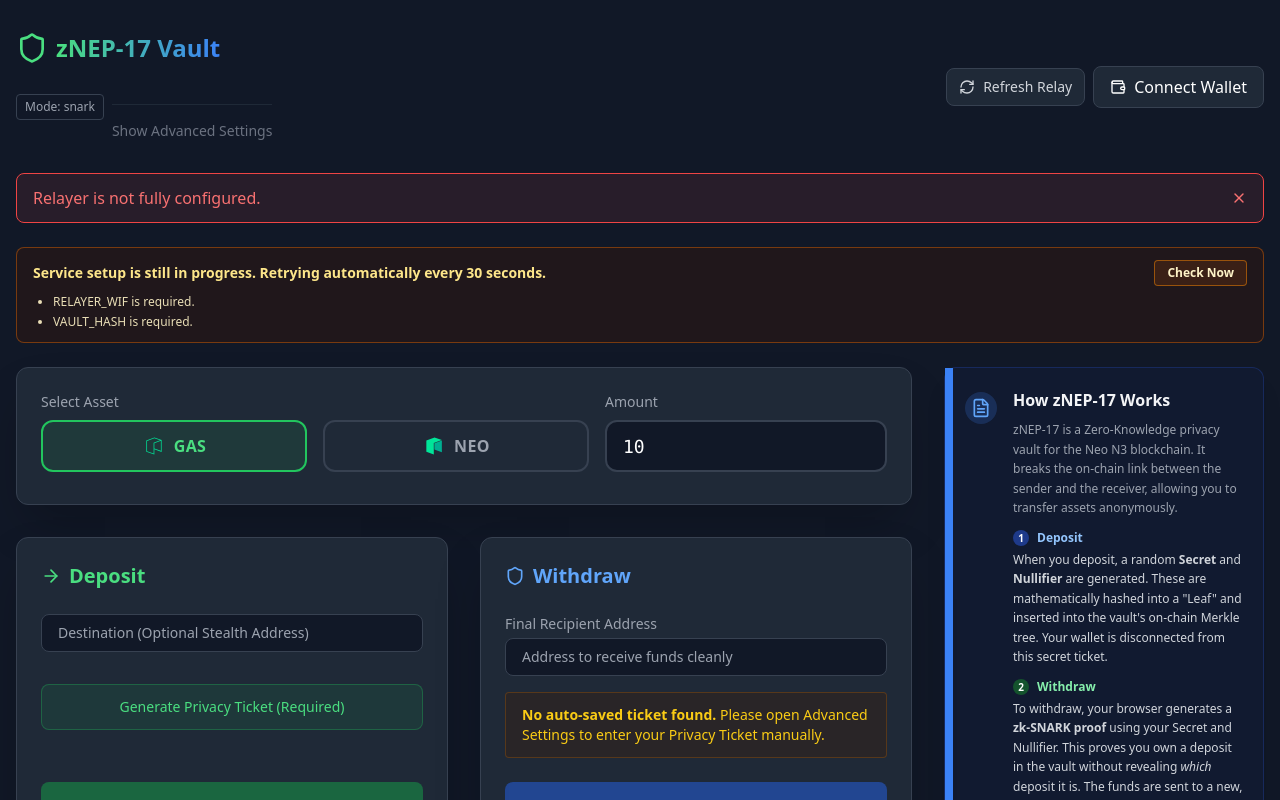
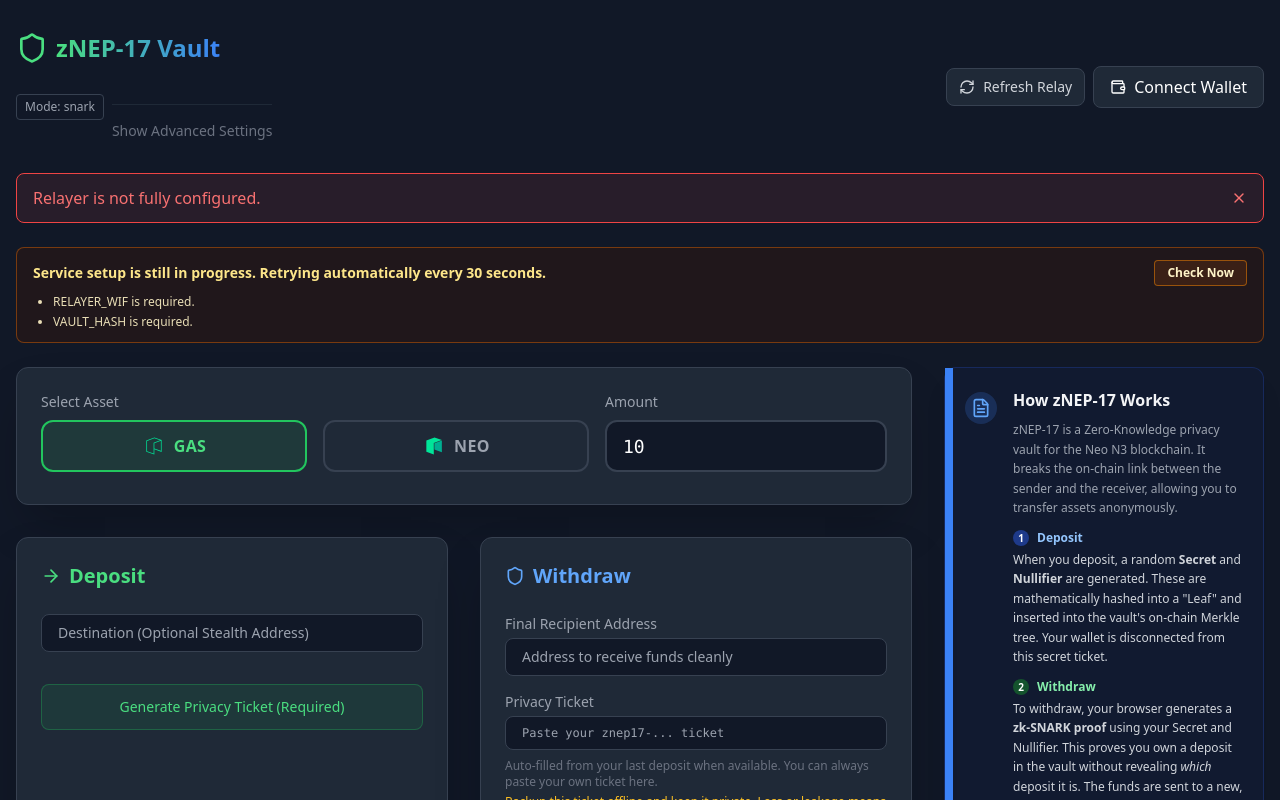
Before and after one commit to r3e-network/znep17, a Next.js app in the folder web/: page / in a window 1280 px wide. Shown: the top 800 px of the page. Built offline with nearby package versions, Linux system fonts and the light colour scheme; no server answers.

Commit message:
feat(web): wallet-scoped privacy tickets and safer withdraw UX

```diff
--- /dev/null
+++ b/web/app/lib/privacy-ticket.ts
@@ -0,0 +1,99 @@
+const HASH160_HEX_RE = /^(?:0x)?[0-9a-fA-F]{40}$/;
+const SECRET_RE = /^[0-9a-fA-F]{1,64}$/;
+const DECIMAL_RE = /^(?:0|[1-9]\d*)(?:\.\d+)?$/;
+const TICKET_PREFIX = "znep17-";
+
+const TOKEN_GAS = "0xd2a4cff31913016155e38e474a2c06d08be276cf";
+const TOKEN_NEO = "0xef4073a0f2b305a38ec4050e4d3d28bc40ea63f5";
+
+export type ParsedPrivacyTicket = {
+  secretHex: string;
+  nullifierHex: string;
+  amount: string;
+  tokenHash: string;
+};
+
+export type ParsePrivacyTicketResult = {
+  complete: boolean;
+  error: string | null;
+  ticket: ParsedPrivacyTicket | null;
+};
+
+export type StoredPrivacyTicketParts = {
+  secretHex?: string | null;
+  nullifierHex?: string | null;
+  amount?: string | null;
+  tokenHash?: string | null;
+};
+
+export function isSupportedTicketTokenHash(tokenHash: string): boolean {
+  const normalized = tokenHash.trim().toLowerCase();
+  return normalized === TOKEN_GAS || normalized === TOKEN_NEO;
+}
+
+export function formatPrivacyTicket(ticket: ParsedPrivacyTicket): string {
+  return `${TICKET_PREFIX}${ticket.secretHex}-${ticket.nullifierHex}-${ticket.amount}-${ticket.tokenHash}`;
+}
+
+export function buildAutofillPrivacyTicket(parts: StoredPrivacyTicketParts): string | null {
+  const secretHex = (parts.secretHex || "").trim().toLowerCase();
+  const nullifierHex = (parts.nullifierHex || "").trim().toLowerCase();
+  const amount = (parts.amount || "").trim();
+  const tokenHash = (parts.tokenHash || "").trim().toLowerCase();
+
+  if (!SECRET_RE.test(secretHex) || !SECRET_RE.test(nullifierHex)) return null;
+  if (!DECIMAL_RE.test(amount)) return null;
+  if (!HASH160_HEX_RE.test(tokenHash)) return null;
+  if (!isSupportedTicketTokenHash(tokenHash)) return null;
+
+  return formatPrivacyTicket({
+    secretHex,
+    nullifierHex,
+    amount,
+    tokenHash: tokenHash.startsWith("0x") ? tokenHash : `0x${tokenHash}`,
+  });
+}
+
+export function parsePrivacyTicket(raw: string): ParsePrivacyTicketResult {
+  const value = raw.trim();
+  if (!value) {
+    return { complete: false, error: null, ticket: null };
+  }
+
+  const normalized = value.toLowerCase().startsWith(TICKET_PREFIX)
+    ? value.slice(TICKET_PREFIX.length)
+    : value;
+  const parts = normalized.split("-");
+
+  if (parts.length < 4) {
+    return { complete: false, error: null, ticket: null };
+  }
+  if (parts.length !== 4) {
+    return { complete: true, error: "Privacy Ticket format is invalid.", ticket: null };
+  }
+
+  const [secretHexRaw, nullifierHexRaw, amountRaw, tokenHashRaw] = parts;
+  const secretHex = secretHexRaw.trim().toLowerCase();
+  const nullifierHex = nullifierHexRaw.trim().toLowerCase();
+  const amount = amountRaw.trim();
+  const tokenHash = tokenHashRaw.trim().toLowerCase();
+
+  if (!SECRET_RE.test(secretHex) || !SECRET_RE.test(nullifierHex)) {
+    return { complete: true, error: "Privacy Ticket secret/nullifier format is invalid.", ticket: null };
+  }
+  if (!DECIMAL_RE.test(amount)) {
+    return { complete: true, error: "Privacy Ticket amount format is invalid.", ticket: null };
+  }
+  if (!HASH160_HEX_RE.test(tokenHash)) {
+    return { complete: true, error: "Privacy Ticket token hash format is invalid.", ticket: null };
+  }
+  if (!isSupportedTicketTokenHash(tokenHash)) {
+    return { complete: true, error: "Privacy Ticket asset is not supported by this app. Please use GAS or NEO.", ticket: null };
+  }
+
+  return {
+    complete: true,
+    error: null,
+    ticket: { secretHex, nullifierHex, amount, tokenHash: tokenHash.startsWith("0x") ? tokenHash : `0x${tokenHash}` },
+  };
+}
--- a/web/app/page.tsx
+++ b/web/app/page.tsx
@@ -6,6 +6,7 @@ import { wallet } from "@cityofzion/neon-js";
 import { poseidon1Bls, poseidon4Bls } from "./lib/blsPoseidon";
 import { summarizeRelayConfigFailure } from "./lib/relay-config";
 import { getWalletConnectErrorMessage } from "./lib/wallet-errors";
+import { buildAutofillPrivacyTicket, formatPrivacyTicket, parsePrivacyTicket } from "./lib/privacy-ticket";
 import {
   WITHDRAW_STEP_SEQUENCE,
   getWithdrawFailureCopy,
@@ -65,13 +66,20 @@ const TOKEN_DEFAULT = "0xd2a4cff31913016155e38e474a2c06d08be276cf";
 const TOKEN_GAS = "0xd2a4cff31913016155e38e474a2c06d08be276cf";
 const TOKEN_NEO = "0xef4073a0f2b305a38ec4050e4d3d28bc40ea63f5";
 const RELAYER_FEE_FIXED8 = "100000000";
+const MERKLE_FINALIZATION_RETRY_ATTEMPTS = 6;
+const MERKLE_FINALIZATION_RETRY_DELAY_MS = 5000;
+const LEGACY_PENDING_KEY = "znep17_has_pending";
+const LEGACY_LAST_SECRET_KEY = "znep17_last_secret";
+const LEGACY_LAST_NULLIFIER_KEY = "znep17_last_nullifier";
+const LEGACY_LAST_AMOUNT_KEY = "znep17_last_amount";
+const LEGACY_LAST_TOKEN_KEY = "znep17_last_token";
 const HASH160_HEX_RE = /^(?:0x)?[0-9a-fA-F]{40}$/;
 const HEX_32_RE = /^[0-9a-fA-F]{64}$/;
 const SECRET_RE = /^[0-9a-fA-F]{1,64}$/;
 const DECIMAL_RE = /^(?:0|[1-9]\d*)(?:\.\d+)?$/;
 const EXPLORER_TX_BASE_OVERRIDE = sanitizeExplorerTxBaseUrl(process.env.NEXT_PUBLIC_EXPLORER_TX_BASE_URL || "");
 const EXPLORER_TX_BASE_BY_NETWORK_MAGIC: Record<number, string> = {
-  894710606: "https://testnet.ndora.org/transaction/",
+  894710606: "https://testnet.neotube.io/transaction/",
   860833102: "https://ndora.org/transaction/",
 };
 const PUBLIC_BASE_PATH = normalizeBasePath(process.env.NEXT_PUBLIC_BASE_PATH || "");
@@ -133,11 +141,23 @@ function randomHex(bytes: number): string {
   return Array.from(value, (n) => n.toString(16).padStart(2, "0")).join("");
 }
 
+function sleep(ms: number): Promise<void> {
+  return new Promise((resolve) => setTimeout(resolve, ms));
+}
+
 function normalizeBasePath(path: string): string {
   const trimmed = path.trim();
   if (!trimmed) return "";
   const normalized = trimmed.replace(/^\/+|\/+$/g, "");
   return normalized ? `/${normalized}` : "";
+}
+
+function getTicketStorageKey(address: string): string {
+  return `znep17_ticket_${address.trim().toLowerCase()}`;
+}
+
+function getTicketPendingStorageKey(address: string): string {
+  return `znep17_ticket_pending_${address.trim().toLowerCase()}`;
 }
 
 function withBasePath(path: string): string {
@@ -290,36 +310,49 @@ export default function Home() {
   const [nullifierPrivHex, setNullifierPrivHex] = useState("");
   const [ticketAmount, setTicketAmount] = useState("");
   const [ticketAsset, setTicketAsset] = useState("");
+  const [ticketInput, setTicketInput] = useState("");
   const [copiedKey, setCopiedKey] = useState<"ticket" | "secret" | "nullifier" | null>(null);
   const [showAdvanced, setShowAdvanced] = useState(false);
 
-
   const getTicketString = () => {
     if (!secretHex || !nullifierPrivHex || !ticketAmount || !ticketAsset) return "";
-    return `znep17-${secretHex}-${nullifierPrivHex}-${ticketAmount}-${ticketAsset}`;
+    return formatPrivacyTicket({
+      secretHex: secretHex.trim().toLowerCase(),
+      nullifierHex: nullifierPrivHex.trim().toLowerCase(),
+      amount: ticketAmount.trim(),
+      tokenHash: ticketAsset.trim().toLowerCase(),
+    });
   };
 
   const handleTicketInput = (val: string) => {
-    const parts = val.replace('znep17-', '').split('-');
-    if (parts.length === 4) {
-      const candidateToken = parts[3].trim().toLowerCase();
-      if (!isSupportedTokenHash(candidateToken)) {
-        setError("Privacy Ticket asset is not supported by this app. Please use GAS or NEO.");
-        return;
-      }
-      setError("");
-      setSecretHex(parts[0]);
-      setNullifierPrivHex(parts[1]);
-      setTicketAmount(parts[2]);
-      setTicketAsset(candidateToken);
-      setAmount(parts[2]); // Default withdraw amount to full amount
-      setTokenHash(candidateToken);
-    } else if (parts.length === 2) {
-      setError("");
-      setSecretHex(parts[0]);
-      setNullifierPrivHex(parts[1]);
-    } else {
-      setSecretHex(val);
+    setTicketInput(val);
+    setSecretHex("");
+    setNullifierPrivHex("");
+    setTicketAmount("");
+    setTicketAsset("");
+    const parsed = parsePrivacyTicket(val);
+    if (parsed.error) {
+      setError(parsed.error);
+      return;
+    }
+    if (!parsed.complete || !parsed.ticket) return;
+
+    const ticket = parsed.ticket;
+    const normalizedToken = ticket.tokenHash.trim().toLowerCase();
+    setError("");
+    setSecretHex(ticket.secretHex);
+    setNullifierPrivHex(ticket.nullifierHex);
+    setTicketAmount(ticket.amount);
+    setTicketAsset(normalizedToken);
+    setAmount(ticket.amount);
+    if (isSupportedTokenHash(normalizedToken)) {
+      setTokenHash(normalizedToken);
+    }
+    const normalizedTicket = formatPrivacyTicket(ticket);
+    setTicketInput(normalizedTicket);
+    if (account?.address) {
+      localStorage.setItem(getTicketStorageKey(account.address), normalizedTicket);
+      localStorage.setItem(getTicketPendingStorageKey(account.address), "true");
     }
   };
 
@@ -425,28 +458,50 @@ export default function Home() {
   }, [loadRelayConfig]);
 
   useEffect(() => {
-    const hasPending = localStorage.getItem("znep17_has_pending");
-    if (hasPending === "true") {
-       const lsSecret = localStorage.getItem("znep17_last_secret");
-       const lsNullifier = localStorage.getItem("znep17_last_nullifier");
-       const lsAmount = localStorage.getItem("znep17_last_amount");
-       const lsToken = localStorage.getItem("znep17_last_token");
+    if (!account?.address) return;
 
-       if (lsSecret) setSecretHex(lsSecret);
-       if (lsNullifier) setNullifierPrivHex(lsNullifier);
-       if (lsAmount) { setAmount(lsAmount); setTicketAmount(lsAmount); }
-       if (lsToken) {
-         const normalizedStoredToken = lsToken.trim().toLowerCase();
-         if (isSupportedTokenHash(normalizedStoredToken)) {
-           setTokenHash(normalizedStoredToken);
-           setTicketAsset(normalizedStoredToken);
-         } else {
-           setTokenHash(TOKEN_DEFAULT);
-           setTicketAsset(TOKEN_DEFAULT);
-         }
-       }
+    const address = account.address;
+    const pendingKey = getTicketPendingStorageKey(address);
+    const ticketKey = getTicketStorageKey(address);
+    let pending = localStorage.getItem(pendingKey);
+    let storedTicket = localStorage.getItem(ticketKey);
+
+    if (!storedTicket && localStorage.getItem(LEGACY_PENDING_KEY) === "true") {
+      const legacyTicket = buildAutofillPrivacyTicket({
+        secretHex: localStorage.getItem(LEGACY_LAST_SECRET_KEY),
+        nullifierHex: localStorage.getItem(LEGACY_LAST_NULLIFIER_KEY),
+        amount: localStorage.getItem(LEGACY_LAST_AMOUNT_KEY),
+        tokenHash: localStorage.getItem(LEGACY_LAST_TOKEN_KEY),
+      });
+      if (legacyTicket) {
+        localStorage.setItem(ticketKey, legacyTicket);
+        localStorage.setItem(pendingKey, "true");
+        storedTicket = legacyTicket;
+        pending = "true";
+      }
+      localStorage.removeItem(LEGACY_PENDING_KEY);
+      localStorage.removeItem(LEGACY_LAST_SECRET_KEY);
+      localStorage.removeItem(LEGACY_LAST_NULLIFIER_KEY);
+      localStorage.removeItem(LEGACY_LAST_AMOUNT_KEY);
+      localStorage.removeItem(LEGACY_LAST_TOKEN_KEY);
     }
-  }, []);
+
+    if (pending !== "true" || !storedTicket) return;
+
+    setTicketInput(storedTicket);
+    const parsed = parsePrivacyTicket(storedTicket);
+    if (!parsed.ticket) return;
+
+    const normalizedToken = parsed.ticket.tokenHash.trim().toLowerCase();
+    setSecretHex(parsed.ticket.secretHex);
+    setNullifierPrivHex(parsed.ticket.nullifierHex);
+    setAmount(parsed.ticket.amount);
+    setTicketAmount(parsed.ticket.amount);
+    setTicketAsset(normalizedToken);
+    if (isSupportedTokenHash(normalizedToken)) {
+      setTokenHash(normalizedToken);
+    }
+  }, [account?.address]);
 
   const connectWallet = async () => {
     try {
@@ -603,7 +658,23 @@ export default function Home() {
 
       currentStep = "fetch_merkle";
       setWithdrawActiveStep(currentStep);
-      const merkleProof = await fetchMerkleProofFromRelay(noteArtifacts.commitmentHex);
+      let merkleProof: MerkleProofResponse | null = null;
+      for (let attempt = 0; attempt < MERKLE_FINALIZATION_RETRY_ATTEMPTS; attempt++) {
+        try {
+          merkleProof = await fetchMerkleProofFromRelay(noteArtifacts.commitmentHex);
+          break;
+        } catch (error: unknown) {
+          const message = getErrorMessage(error, "Failed to fetch Merkle proof from relay").toLowerCase();
+          const isFinalizationDelay = message.includes("not yet included in a finalized merkle root");
+          if (!isFinalizationDelay || attempt === MERKLE_FINALIZATION_RETRY_ATTEMPTS - 1) {
+            throw error;
+          }
+          await sleep(MERKLE_FINALIZATION_RETRY_DELAY_MS);
+        }
+      }
+      if (!merkleProof) {
+        throw new Error("Failed to fetch Merkle proof from relay");
+      }
       const merkleRootHex = merkleProof.root;
 
       currentStep = "generate_proof";
@@ -677,6 +748,13 @@ export default function Home() {
       setTxHash(data.txid);
       setSecretHex("");
       setNullifierPrivHex("");
+      setTicketAmount("");
+      setTicketAsset("");
+      setTicketInput("");
+      if (account?.address) {
+        localStorage.removeItem(getTicketStorageKey(account.address));
+        localStorage.removeItem(getTicketPendingStorageKey(account.address));
+      }
       setWithdrawCompleted(true);
       setWithdrawFailedStep(null);
       setWithdrawFailureHint("");
@@ -696,16 +774,22 @@ export default function Home() {
     try {
       const sec = randomHex(31);
       const nul = randomHex(31);
+      const normalizedToken = tokenHash.trim().toLowerCase();
       setSecretHex(sec);
       setNullifierPrivHex(nul);
-
-      localStorage.setItem("znep17_last_secret", sec);
-      localStorage.setItem("znep17_last_nullifier", nul);
-      localStorage.setItem("znep17_last_amount", amount);
-      localStorage.setItem("znep17_last_token", tokenHash);
       setTicketAmount(amount);
-      setTicketAsset(tokenHash);
-      localStorage.setItem("znep17_has_pending", "true");
+      setTicketAsset(normalizedToken);
+      const generatedTicket = formatPrivacyTicket({
+        secretHex: sec,
+        nullifierHex: nul,
+        amount,
+        tokenHash: normalizedToken,
+      });
+      setTicketInput(generatedTicket);
+      if (account?.address) {
+        localStorage.setItem(getTicketStorageKey(account.address), generatedTicket);
+        localStorage.setItem(getTicketPendingStorageKey(account.address), "true");
+      }
 
       if (!stealthAddress && account) {
         setStealthAddress(account.address);
@@ -714,6 +798,8 @@ export default function Home() {
       setError(getErrorMessage(err, "Failed to generate random privacy parameters"));
     }
   };
+
+  const ticketDisplay = getTicketString() || ticketInput;
 
   return (
     <main className="container mx-auto max-w-7xl px-4 py-8">
@@ -776,7 +862,7 @@ export default function Home() {
                     <label className="mb-1 block text-sm font-medium text-gray-500">Manual Privacy Ticket</label>
                     <input
                       type="password"
-                      value={getTicketString()}
+                      value={ticketInput}
                       onChange={(e) => handleTicketInput(e.target.value)}
                       className="w-full rounded-lg border border-gray-700 bg-gray-800 px-3 py-2 font-mono text-sm text-white focus:border-blue-500 focus:outline-none transition-colors"
                       placeholder="Paste your znep17-... ticket here"
@@ -933,15 +1019,16 @@ export default function Home() {
                     <span className="rounded bg-yellow-500/20 px-2 py-0.5 text-[10px] font-bold text-yellow-300">AUTO-SAVED IN BROWSER</span>
                   </div>
                   <p className="mb-4 text-xs text-yellow-600/80">
-                    For maximum security, copy these values. You will need them to withdraw if you clear your browser cache.
+                    Critical: this Privacy Ticket is the only way to withdraw. Anyone with it can spend the note.
+                    Back it up offline now. If you lose it, funds cannot be recovered.
                   </p>
                   <div className="space-y-2 font-mono text-xs">
                     <div className="flex items-center justify-between rounded bg-black/20 p-3 border border-yellow-700/50">
                       <div className="truncate pr-4 text-yellow-200 tracking-wider">
-                        {getTicketString()}
+                        {ticketDisplay}
                       </div>
                       <button
-                        onClick={() => handleCopy(getTicketString(), "ticket")}
+                        onClick={() => handleCopy(ticketDisplay, "ticket")}
                         className="flex items-center gap-1 bg-yellow-600/20 hover:bg-yellow-600/40 text-yellow-400 px-3 py-1.5 rounded transition-colors shrink-0"
                       >
                         {copiedKey === "ticket" ? (
@@ -983,9 +1070,26 @@ export default function Home() {
                 />
               </div>
 
+              <div className="mb-4">
+                <label className="mb-1 block text-sm font-medium text-gray-400">Privacy Ticket</label>
+                <input
+                  type="text"
+                  value={ticketInput}
+                  onChange={(e) => handleTicketInput(e.target.value)}
+                  className="w-full rounded-lg border border-gray-700 bg-gray-900 px-4 py-2 font-mono text-xs text-white"
+                  placeholder="Paste your znep17-... ticket"
+                />
+                <p className="mt-2 text-xs text-gray-500">
+                  Auto-filled from your last deposit when available. You can always paste your own ticket here.
+                </p>
+                <p className="mt-1 text-xs text-amber-400">
+                  Backup this ticket offline and keep it private. Loss or leakage means irreversible fund loss.
+                </p>
+              </div>
+
               {(!secretHex || !nullifierPrivHex) && (
                  <div className="mb-4 rounded border border-yellow-800/50 bg-yellow-950/30 px-4 py-3 text-sm text-yellow-400">
-                    <strong>No auto-saved ticket found.</strong> Please open Advanced Settings to enter your Privacy Ticket manually.
+                    <strong>No valid ticket loaded yet.</strong> Paste a Privacy Ticket above or create one with a new deposit.
                  </div>
               )}
             </div>
@@ -1162,7 +1266,7 @@ export default function Home() {
                   <label className="mb-1 block text-sm font-medium text-gray-500">Manual Privacy Ticket</label>
                   <input
                     type="password"
-                    value={getTicketString()}
+                    value={ticketInput}
                     onChange={(e) => handleTicketInput(e.target.value)}
                     className="w-full rounded-lg border border-gray-700 bg-gray-800 px-3 py-2 font-mono text-sm text-white focus:border-blue-500 focus:outline-none transition-colors"
                     placeholder="Paste your znep17-... ticket here"
```
Also changed, not shown: 1 other file (tests, documents, lock files or other folders).
